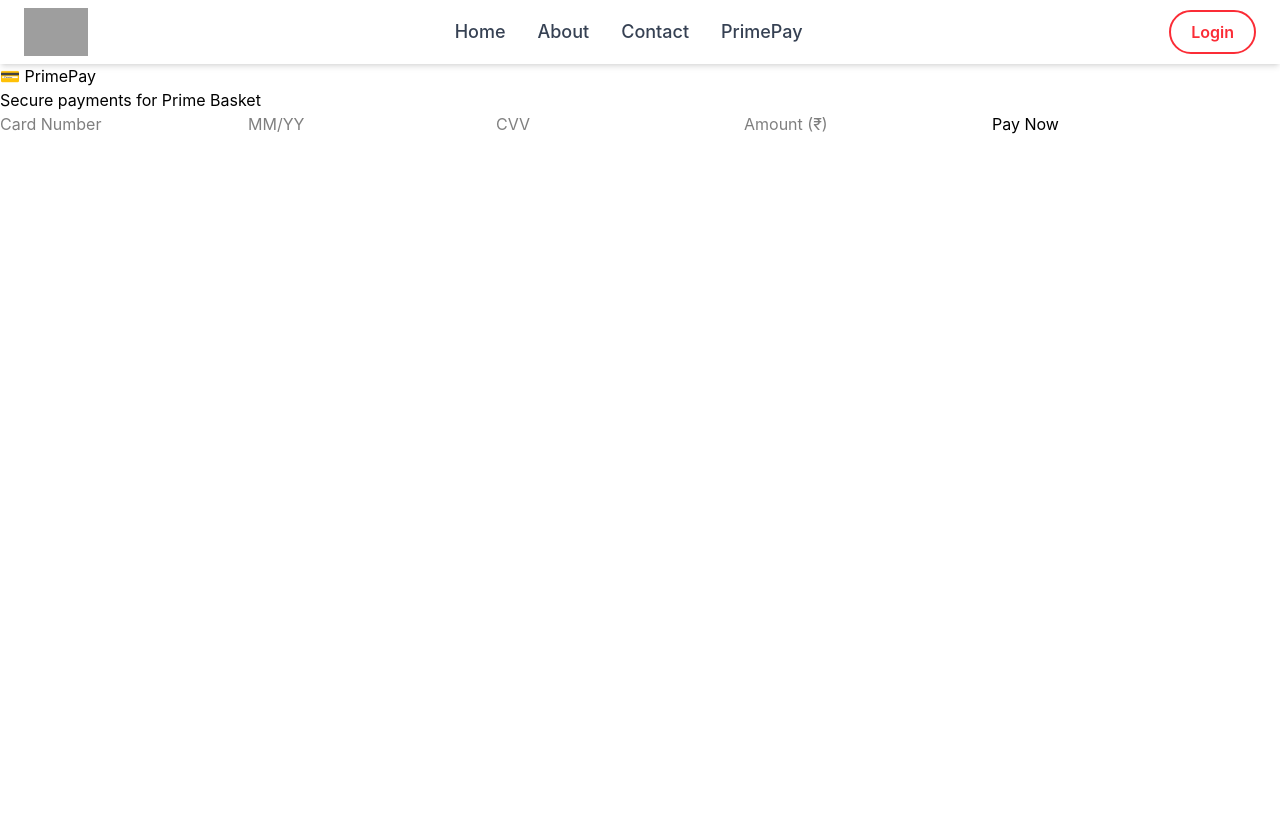
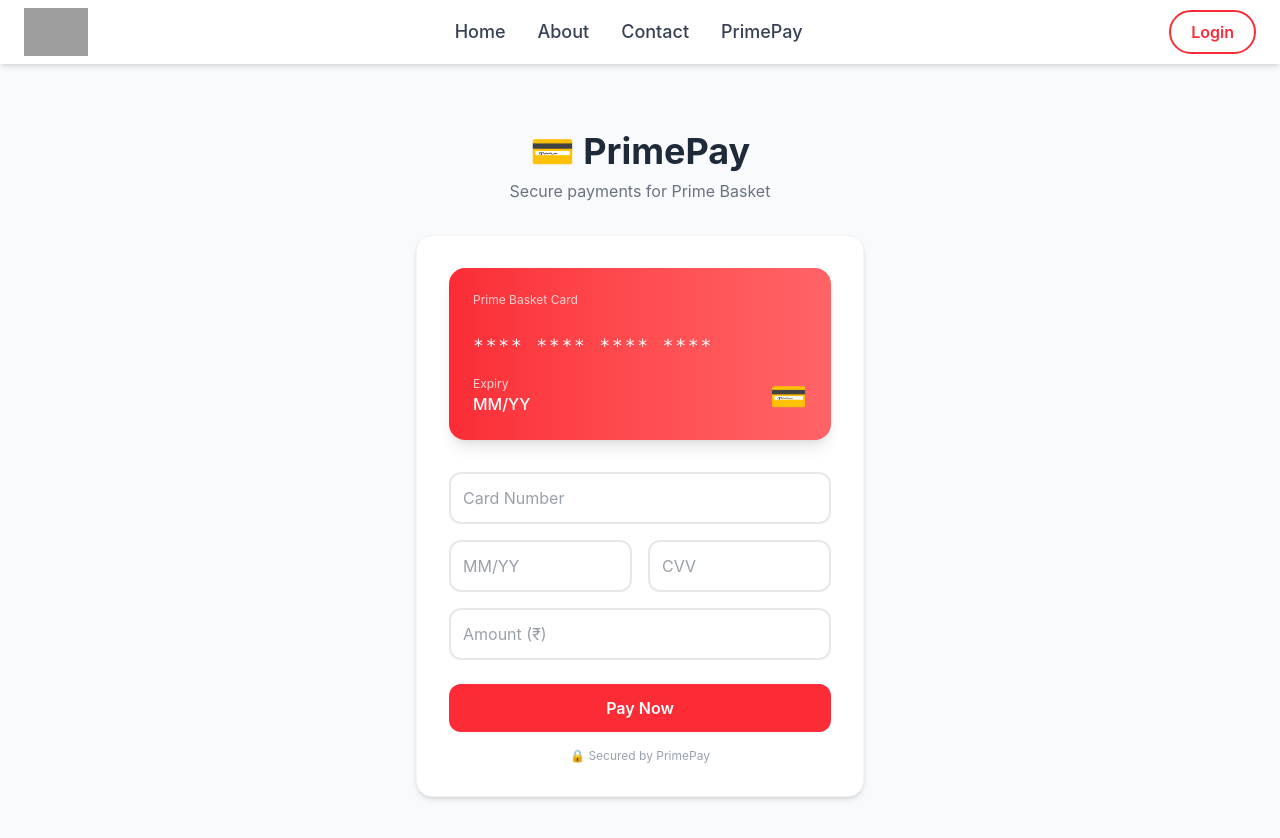
Before and after one commit to arpuneet234/prime-basket, a React (Vite) app: page /primepay in a window 1280 px wide. Shown: the top 838 px of the page. Before the commit the page ends 800 px from the top, so only its background shows below. Built offline with nearby package versions, Linux system fonts and the light colour scheme; grey boxes are pictures that could not be loaded.

Commit message:
Styled other component using Tailwind Accordian feat for reviews

```diff
--- a/src/components/PrimePay.js
+++ b/src/components/PrimePay.js
@@ -1,15 +1,61 @@
 const PrimePay = () => {
   return (
-    <div className="primepay">
-      <h1>💳 PrimePay</h1>
-      <p>Secure payments for Prime Basket</p>
+    <div className="min-h-screen bg-gray-50 flex flex-col items-center justify-center p-8">
 
-      <div className="primepay-form">
-        <input type="text" placeholder="Card Number" />
-        <input type="text" placeholder="MM/YY" />
-        <input type="text" placeholder="CVV" />
-        <input type="number" placeholder="Amount (₹)" />
-        <button>Pay Now</button>
+      {/* Header */}
+      <div className="text-center mb-8">
+        <h1 className="text-4xl font-bold text-gray-800 mb-2">💳 PrimePay</h1>
+        <p className="text-gray-500">Secure payments for Prime Basket</p>
+      </div>
+
+      {/* Card */}
+      <div className="bg-white rounded-2xl shadow-md p-8 w-full max-w-md border border-gray-100">
+
+        {/* Card Preview */}
+        <div className="bg-gradient-to-r from-red-500 to-red-400 rounded-2xl p-6 mb-8 text-white shadow-lg">
+          <p className="text-xs opacity-75 mb-6">Prime Basket Card</p>
+          <p className="text-lg tracking-widest font-mono mb-4">**** **** **** ****</p>
+          <div className="flex justify-between items-center">
+            <div>
+              <p className="text-xs opacity-75">Expiry</p>
+              <p className="font-medium">MM/YY</p>
+            </div>
+            <div className="text-3xl">💳</div>
+          </div>
+        </div>
+
+        {/* Form */}
+        <div className="flex flex-col gap-4">
+          <input
+            type="text"
+            placeholder="Card Number"
+            className="border-2 border-gray-200 rounded-xl p-3 outline-none focus:border-red-400 transition-colors duration-200 text-gray-700"
+          />
+          <div className="flex gap-4">
+            <input
+              type="text"
+              placeholder="MM/YY"
+              className="border-2 border-gray-200 rounded-xl p-3 outline-none focus:border-red-400 transition-colors duration-200 text-gray-700 w-1/2"
+            />
+            <input
+              type="text"
+              placeholder="CVV"
+              className="border-2 border-gray-200 rounded-xl p-3 outline-none focus:border-red-400 transition-colors duration-200 text-gray-700 w-1/2"
+            />
+          </div>
+          <input
+            type="number"
+            placeholder="Amount (₹)"
+            className="border-2 border-gray-200 rounded-xl p-3 outline-none focus:border-red-400 transition-colors duration-200 text-gray-700"
+          />
+          <button className="bg-red-500 text-white py-3 rounded-xl font-semibold hover:bg-red-600 transition-colors duration-200 mt-2">
+            Pay Now
+          </button>
+        </div>
+
+        {/* Security note */}
+        <p className="text-center text-gray-400 text-xs mt-4">🔒 Secured by PrimePay</p>
+
       </div>
     </div>
   );
--- a/src/components/ProductDetailShimmer.js
+++ b/src/components/ProductDetailShimmer.js
@@ -1,28 +1,40 @@
 const ProductDetailShimmer = () => {
   return (
-    <div className="product-shimmer">
-      <div className="product-container">
+    <div className="p-8 bg-gray-50 min-h-screen animate-pulse">
+
+      {/* Product Container */}
+      <div className="flex gap-10 bg-white rounded-2xl shadow-md p-8">
 
         {/* Image shimmer */}
-        <div className="shimmer-box image"></div>
+        <div className="w-96 h-96 bg-gray-200 rounded-xl flex-shrink-0"></div>
 
         {/* Details shimmer */}
-        <div className="product-details">
-          <div className="shimmer-box title"></div>
-          <div className="shimmer-box text"></div>
-          <div className="shimmer-box text short"></div>
+        <div className="flex flex-col gap-4 flex-1">
+          {/* Title */}
+          <div className="h-8 bg-gray-200 rounded w-3/4"></div>
+          {/* Brand */}
+          <div className="h-4 bg-gray-200 rounded w-1/2"></div>
+          {/* Category */}
+          <div className="h-4 bg-gray-200 rounded w-1/3"></div>
+          {/* Description */}
+          <div className="h-4 bg-gray-200 rounded w-full"></div>
+          <div className="h-4 bg-gray-200 rounded w-5/6"></div>
+          {/* Price */}
+          <div className="h-8 bg-gray-200 rounded w-1/4 mt-2"></div>
+          {/* Button */}
+          <div className="h-12 bg-gray-200 rounded-full w-36 mt-2"></div>
+        </div>
 
-          <div className="shimmer-box price"></div>
-          <div className="shimmer-box button"></div>
-        </div>
       </div>
 
       {/* Reviews shimmer */}
-      <div className="reviews">
-        <div className="shimmer-box review"></div>
-        <div className="shimmer-box review"></div>
-        <div className="shimmer-box review"></div>
+      <div className="mt-10 max-w-3xl mx-auto flex flex-col gap-4">
+        <div className="h-8 bg-gray-200 rounded w-48"></div>
+        <div className="h-16 bg-gray-200 rounded-2xl w-full"></div>
+        <div className="h-16 bg-gray-200 rounded-2xl w-full"></div>
+        <div className="h-16 bg-gray-200 rounded-2xl w-full"></div>
       </div>
+
     </div>
   );
 };
--- a/src/components/ProductPage.js
+++ b/src/components/ProductPage.js
@@ -5,8 +5,9 @@
 
 
 const ProductPage = () => {
-    const {id}=useParams();
-    const product=useProductPage(id);
+  const [showReviews, setShowReviews] = useState(null);
+  const {id} = useParams();
+  const product = useProductPage(id);
   if (!product) return <ProductDetailShimmer/>
 
   return (
@@ -40,14 +41,37 @@
       </div>
 
       {/* Reviews */}
-      <div className="mt-10">
-        <h2 className="text-xl font-bold text-gray-800 mb-4">Customer Reviews</h2>
+      <div className="mt-10 max-w-3xl mx-auto">
+        <h2 className="text-2xl font-bold text-gray-800 mb-6">Customer Reviews 💬</h2>
         <div className="flex flex-col gap-4">
           {product.reviews.map((review, index) => (
-            <div key={index} className="bg-white rounded-xl shadow-sm p-6 border border-gray-100">
-              <p className="font-semibold text-gray-800">{review.reviewerName}</p>
-              <p className="text-yellow-400 text-sm">⭐ {review.rating}</p>
-              <p className="text-gray-600 text-sm mt-1">{review.comment}</p>
+            <div key={index} className={`bg-white rounded-2xl shadow-sm border transition-all duration-300 overflow-hidden ${showReviews === index ? "border-red-200" : "border-gray-100"}`}>
+
+              {/* Review Header */}
+              <div
+                className={`flex justify-between items-center p-5 cursor-pointer hover:bg-gray-50 transition-colors duration-200 ${showReviews === index ? "bg-red-50" : ""}`}
+                onClick={() => setShowReviews(showReviews === index ? null : index)}
+              >
+                <div className="flex items-center gap-3">
+                  {/* Avatar */}
+                  <div className="w-10 h-10 rounded-full bg-red-100 flex items-center justify-center text-red-500 font-bold text-sm">
+                    {review.reviewerName.charAt(0)}
+                  </div>
+                  <div>
+                    <p className="font-semibold text-gray-800">{review.reviewerName}</p>
+                    <p className="text-yellow-400 text-xs">{"★".repeat(review.rating)}{"☆".repeat(5 - review.rating)}</p>
+                  </div>
+                </div>
+                <span className={`text-gray-400 text-lg transition-transform duration-300 ${showReviews === index ? "rotate-180" : ""}`}>↓</span>
+              </div>
+
+              {/* Review Content */}
+              {showReviews === index && (
+                <div className="px-5 pb-5 pt-2 border-t border-gray-100">
+                  <p className="text-gray-600 text-sm leading-relaxed">{review.comment}</p>
+                </div>
+              )}
+
             </div>
           ))}
         </div>
--- a/src/components/shimmer.js
+++ b/src/components/shimmer.js
@@ -1,26 +1,29 @@
-const Shimmer=()=>{
+const Shimmer = () => {
+  return (
+    <div className="flex flex-wrap gap-6 p-6 justify-center min-h-screen bg-gray-50">
+      {Array(18).fill("").map((_, index) => (
+        <div key={index} className="w-60 rounded-xl overflow-hidden bg-white shadow-md">
 
-    return <div className="shimmer-container">
-        <div className="shimmer-card"></div>
-        <div className="shimmer-card"></div>
-        <div className="shimmer-card"></div>
-        <div className="shimmer-card"></div>
-        <div className="shimmer-card"></div>
-        <div className="shimmer-card"></div>
-        <div className="shimmer-card"></div>
-        <div className="shimmer-card"></div>
-        <div className="shimmer-card"></div>
-        <div className="shimmer-card"></div>
-        <div className="shimmer-card"></div>
-        <div className="shimmer-card"></div>
-        <div className="shimmer-card"></div>
-        <div className="shimmer-card"></div>
-        <div className="shimmer-card"></div>
-        <div className="shimmer-card"></div>
-        <div className="shimmer-card"></div>
-        <div className="shimmer-card"></div>
+          {/* Image placeholder */}
+          <div className="w-full h-48 bg-gray-200 animate-pulse"></div>
 
+          {/* Content placeholder */}
+          <div className="p-4 flex flex-col gap-3">
+            {/* Title */}
+            <div className="h-4 bg-gray-200 rounded animate-pulse"></div>
+            {/* Short title line */}
+            <div className="h-4 bg-gray-200 rounded animate-pulse w-2/3"></div>
+            {/* Price and rating */}
+            <div className="flex justify-between mt-2">
+              <div className="h-4 bg-gray-200 rounded animate-pulse w-1/4"></div>
+              <div className="h-4 bg-gray-200 rounded animate-pulse w-1/4"></div>
+            </div>
+          </div>
+
+        </div>
+      ))}
     </div>
-}
+  );
+};
 
- export default Shimmer
+export default Shimmer;
```
Also changed, not shown: src/components/UserClass.js (+52 -30 lines).
